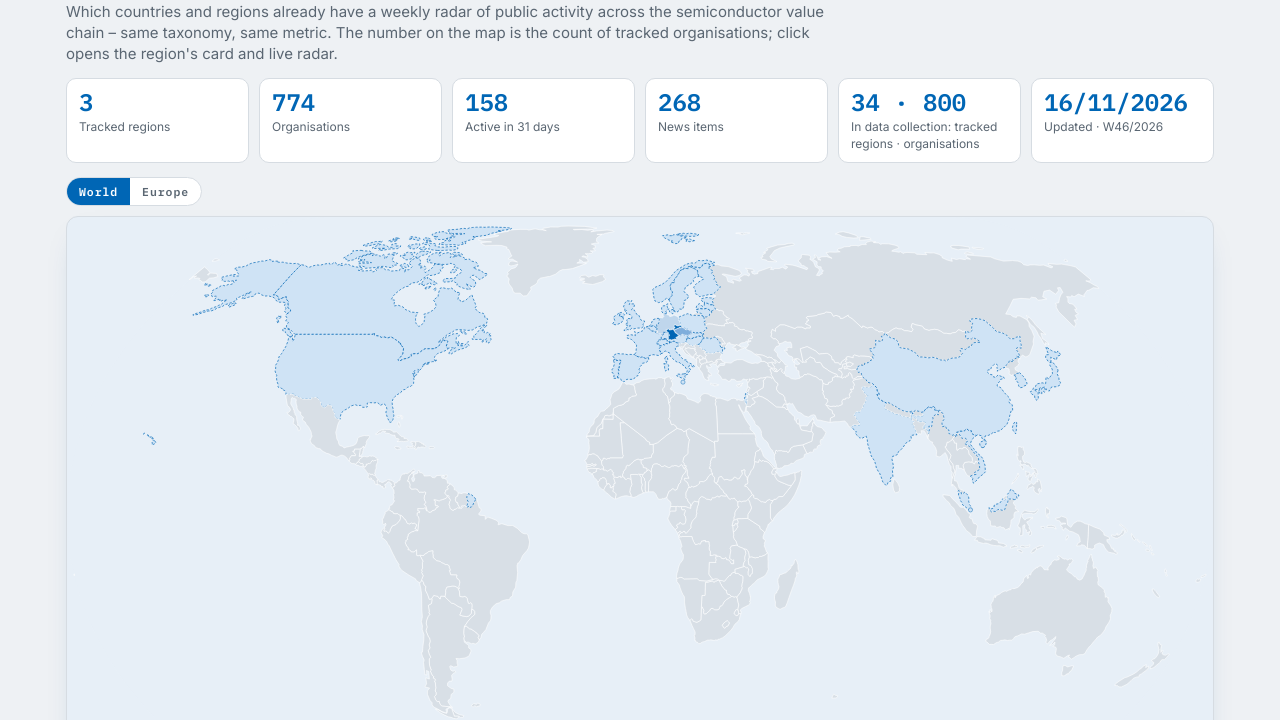
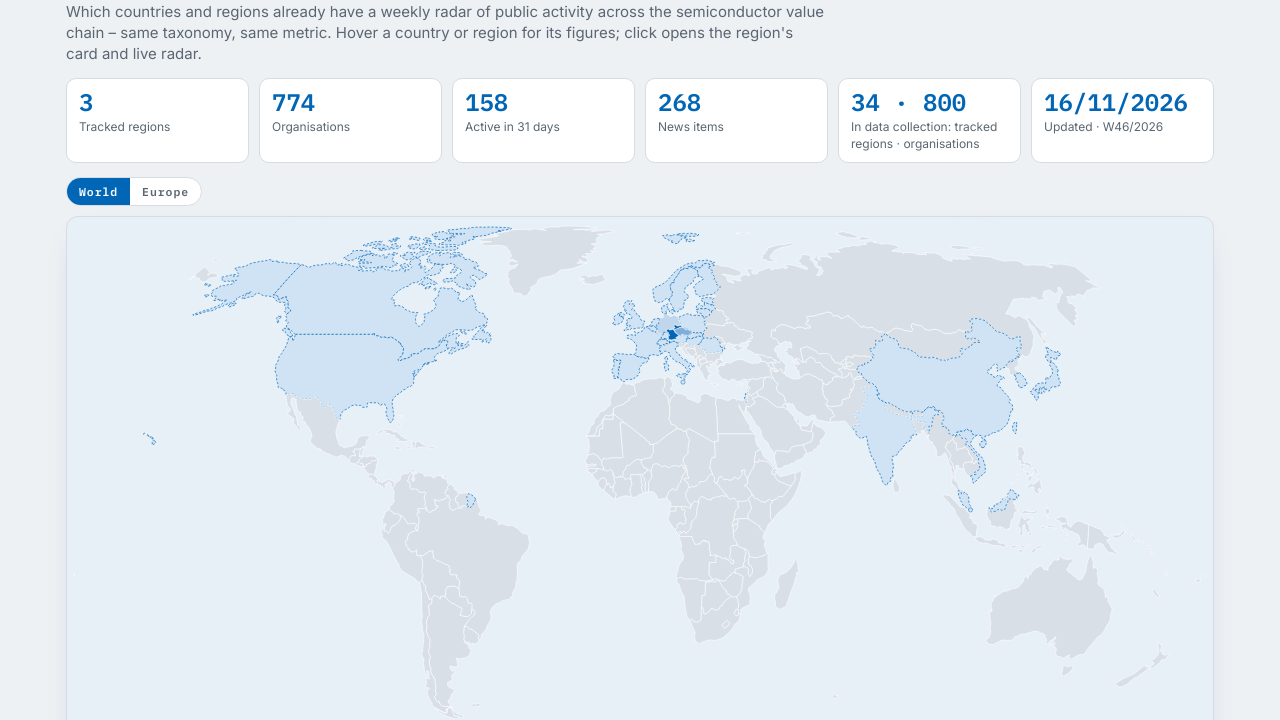
Before and after one commit to smarterinstruments/smarterinstruments.github.io, a plain HTML site: page index.html in a window 1280 px wide. Shown: the part 80-800 px from the top of the page. Drawn offline with Linux system fonts and the light colour scheme.

Commit message:
Hub texts: hover hint instead of map numbers; ESRA boundary credit in the footer
Co-Authored-By: Claude Fable 5.1 <noreply@anthropic.com>
Claude-Session: https://claude.ai/code/session_01PeGFR2ASHpbFzh7QYM5tbw

```diff
--- a/index.html
+++ b/index.html
@@ -177,7 +177,7 @@ let ESRA_ON = true;
 const T = {
   cs: {
     title: 'Global and EU Semiconductor Value Chain Radar',
-    lede: 'Které země a regiony už mají týdenní radar veřejné aktivity firem a institucí v polovodičovém hodnotovém řetězci – ve stejné taxonomii, se stejnou metrikou. Číslo v mapě je počet sledovaných organizací; klik otevře kartu regionu a jeho živý radar.',
+    lede: 'Které země a regiony už mají týdenní radar veřejné aktivity firem a institucí v polovodičovém hodnotovém řetězci – ve stejné taxonomii, se stejnou metrikou. Najetím na zemi nebo region se zobrazí čísla; klik otevře kartu regionu a jeho živý radar.',
     world: 'Svět', europe: 'Evropa',
     orgs: 'Organizace', active31: 'Aktivní za 31 dní', active31s: 'Aktivní 31 d', news: 'Zprávy', events: 'Termíny', ipcei: 'IPCEI',
     regions: 'Sledované regiony', legendEsra: 'členský region ESRA (44 regionů, esra-org.eu)', esraToggle: 'ESRA regiony', esraMember: 'členský region ESRA', esraInit: 'iniciátor aliance', esraRegion: 'region', esraRegions: 'regiony', esraNone: 'ESRA: žádný členský region', ipceiAst: 'IPCEI AST', ipceiAstNote: 'vyhlédnuto k podpoře (BMWE, 30. 6. 2026), schválení Komise probíhá', updated: 'Aktualizace', edition: 'Edice', open: 'Živý radar', openCard: 'Karta regionu', clickCard: 'Klik → karta regionu a živý radar', repo: 'Data (GitHub)',
@@ -191,11 +191,11 @@ const T = {
       'Postup pro novou zemi: 1) sběr základních dat o organizacích podle šablony CNSC se zdrojovou URL, 2) kontrola taxonomie a zdrojů, 3) country radar jako náhled, 4) validace partnerem v zemi (klastr, kompetenční centrum, agentura), 5) zveřejnění a týdenní aktualizace.',
       'Stavy: v provozu = týdenní edice; náhled = radar hotový, čeká na validaci partnera; interní pilot = jen pro CNSC; sběr dat = dávky přijaté, radar se staví.'
     ],
-    foot: 'Mapa: Natural Earth (public domain) přes world-atlas · spolkové země: © GeoBasis-DE / BKG (dl-de/by-2-0) přes deutschlandGeoJSON · projekce d3-geo. Data: regionální radary CNSC; čísla se při každé edici přepočítají.'
+    foot: 'Mapa: Natural Earth (public domain) přes world-atlas · spolkové země: © GeoBasis-DE / BKG (dl-de/by-2-0) přes deutschlandGeoJSON · projekce d3-geo · regiony ESRA: hranice NUTS 2021/2016 © EuroGeographics (Eurostat GISCO přes Nuts2json), členství esra-org.eu. Data: regionální radary CNSC; čísla se při každé edici přepočítají.'
   },
   en: {
     title: 'Global and EU Semiconductor Value Chain Radar',
-    lede: 'Which countries and regions already have a weekly radar of public activity across the semiconductor value chain – same taxonomy, same metric. The number on the map is the count of tracked organisations; click opens the region\'s card and live radar.',
+    lede: 'Which countries and regions already have a weekly radar of public activity across the semiconductor value chain – same taxonomy, same metric. Hover a country or region for its figures; click opens the region\'s card and live radar.',
     world: 'World', europe: 'Europe',
     orgs: 'Organisations', active31: 'Active in 31 days', active31s: 'Active 31 d', news: 'News items', events: 'Dates', ipcei: 'IPCEI',
     regions: 'Tracked regions', legendEsra: 'ESRA member region (44 regions, esra-org.eu)', esraToggle: 'ESRA regions', esraMember: 'ESRA member region', esraInit: 'initiator of the alliance', esraRegion: 'region', esraRegions: 'regions', esraNone: 'ESRA: no member region', ipceiAst: 'IPCEI AST', ipceiAstNote: 'earmarked for funding (BMWE, 30 Jun 2026), Commission approval pending', updated: 'Updated', edition: 'Edition', open: 'Live radar', openCard: 'Country card', clickCard: 'Click → country card & live radar', repo: 'Data (GitHub)',
@@ -209,11 +209,11 @@ const T = {
       'Onboarding a country: 1) collect master data on organisations in the CNSC template with a source URL, 2) taxonomy and source check, 3) country radar as a preview, 4) validation by a partner in the country (cluster, competence centre, agency), 5) publication and weekly updates.',
       'Statuses: live = weekly editions; preview = radar built, awaiting partner validation; internal pilot = CNSC only; data collection = batches received, radar being built.'
     ],
-    foot: 'Map: Natural Earth (public domain) via world-atlas · German states: © GeoBasis-DE / BKG (dl-de/by-2-0) via deutschlandGeoJSON · projection d3-geo. Data: CNSC regional radars; figures are recomputed with every edition.'
+    foot: 'Map: Natural Earth (public domain) via world-atlas · German states: © GeoBasis-DE / BKG (dl-de/by-2-0) via deutschlandGeoJSON · projection d3-geo · ESRA regions: NUTS 2021/2016 boundaries © EuroGeographics (Eurostat GISCO via Nuts2json), membership esra-org.eu. Data: CNSC regional radars; figures are recomputed with every edition.'
   },
   de: {
     title: 'Global and EU Semiconductor Value Chain Radar',
-    lede: 'Welche Länder und Regionen bereits einen wöchentlichen Radar der öffentlichen Aktivität entlang der Halbleiter-Wertschöpfungskette haben – gleiche Taxonomie, gleiche Metrik. Die Zahl auf der Karte ist die Anzahl erfasster Organisationen; Klick öffnet Regionskarte und Live-Radar.',
+    lede: 'Welche Länder und Regionen bereits einen wöchentlichen Radar der öffentlichen Aktivität entlang der Halbleiter-Wertschöpfungskette haben – gleiche Taxonomie, gleiche Metrik. Mit dem Mauszeiger erscheinen die Zahlen; Klick öffnet Regionskarte und Live-Radar.',
     world: 'Welt', europe: 'Europa',
     orgs: 'Organisationen', active31: 'Aktiv in 31 Tagen', active31s: 'Aktiv 31 T.', news: 'Meldungen', events: 'Termine', ipcei: 'IPCEI',
     regions: 'Erfasste Regionen', legendEsra: 'ESRA-Mitgliedsregion (44 Regionen, esra-org.eu)', esraToggle: 'ESRA-Regionen', esraMember: 'ESRA-Mitgliedsregion', esraInit: 'Initiator der Allianz', esraRegion: 'Region', esraRegions: 'Regionen', esraNone: 'ESRA: keine Mitgliedsregion', ipceiAst: 'IPCEI AST', ipceiAstNote: 'zur Förderung vorgesehen (BMWE, 30.06.2026), Genehmigung der Kommission läuft', updated: 'Aktualisiert', edition: 'Ausgabe', open: 'Live-Radar', openCard: 'Regionskarte', clickCard: 'Klick → Regionskarte & Live-Radar', repo: 'Daten (GitHub)',
@@ -227,7 +227,7 @@ const T = {
       'Aufnahme eines Landes: 1) Stammdaten der Organisationen in der CNSC-Vorlage mit Quell-URL erheben, 2) Taxonomie- und Quellenprüfung, 3) Länder-Radar als Vorschau, 4) Validierung durch einen Partner im Land (Cluster, Kompetenzzentrum, Agentur), 5) Veröffentlichung und wöchentliche Aktualisierung.',
       'Status: live = wöchentliche Ausgaben; Vorschau = Radar fertig, wartet auf Partnervalidierung; interner Pilot = nur CNSC; Datenerhebung = Lieferungen eingegangen, Radar im Aufbau.'
     ],
-    foot: 'Karte: Natural Earth (public domain) über world-atlas · Bundesländer: © GeoBasis-DE / BKG (dl-de/by-2-0) über deutschlandGeoJSON · Projektion d3-geo. Daten: regionale Radare des CNSC; Zahlen werden mit jeder Ausgabe neu berechnet.'
+    foot: 'Karte: Natural Earth (public domain) über world-atlas · Bundesländer: © GeoBasis-DE / BKG (dl-de/by-2-0) über deutschlandGeoJSON · Projektion d3-geo · ESRA-Regionen: NUTS-Grenzen 2021/2016 © EuroGeographics (Eurostat GISCO via Nuts2json), Mitgliedschaft esra-org.eu. Daten: regionale Radare des CNSC; Zahlen werden mit jeder Ausgabe neu berechnet.'
   }
 };
 
```
Also changed, not shown: tools/template.html (+6 -6 lines).
